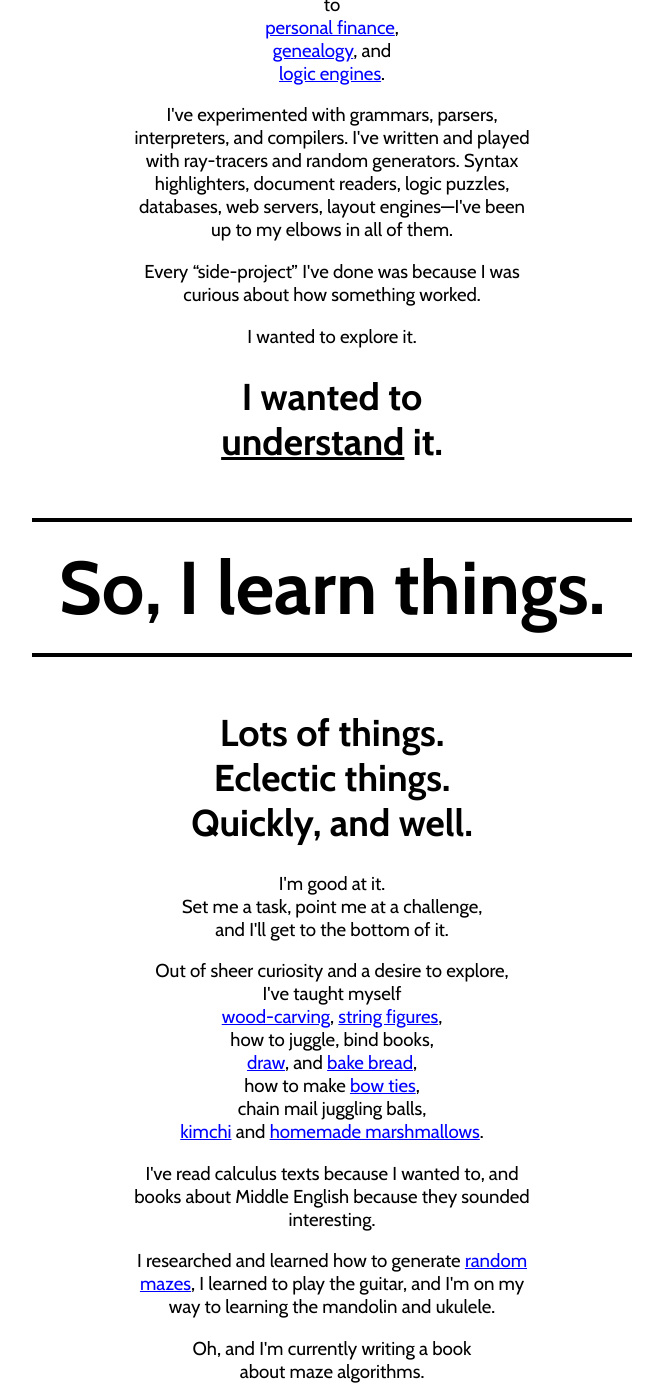
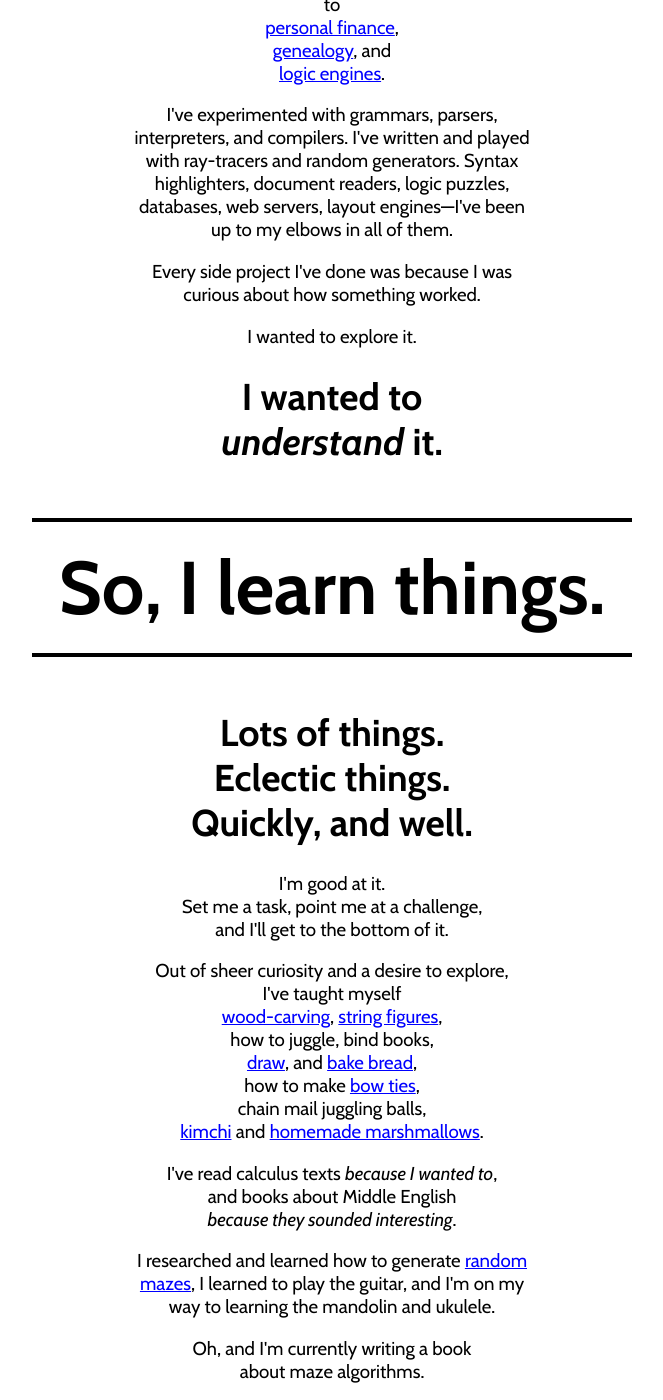
Before and after one commit to jamis/buckblog, a Jekyll site: the page me.html, which Jekyll copies as it is, in a window 1280 px wide and 1400 px high, scrolled down 2131 px. Shown: the whole window, without its empty margins (308-971 px from the left). Built offline with Jekyll 4.4.1, drawn with Linux system fonts in a browser that asks for light colours; Markdown is read by kramdown in place of the engine named in the settings; comment, search, counter and statistics services are not loaded; some of the changed text lies outside the part shown.

Commit message:
more wordsmithing

```diff
--- a/me.html
+++ b/me.html
@@ -3,7 +3,7 @@
 <head>
   <title>Jamis Buck</title>
   <meta charset="UTF-8" />
-  <link href='http://fonts.googleapis.com/css?family=Cabin:400,700' rel='stylesheet' type='text/css'>
+  <link href='http://fonts.googleapis.com/css?family=Cabin:400,700,400italic,700italic' rel='stylesheet' type='text/css'>
   <style type="text/css">
     html, body {
       margin: 0;
@@ -213,7 +213,7 @@
 
       <p>Aside from those,<br />
         I've spent thousands more hours<br />
-        tinkering on side-projects ranging from<br />
+        tinkering on side projects ranging from<br />
         <a href="https://github.com/jamis/kaleidoscope">uniform tilings</a>,<br />
         <a href="https://github.com/jamis/theseus">random mazes</a>,<br />
         and <a href="https://github.com/jamis/celtic_knot">celtic knots</a>,<br />
@@ -224,13 +224,13 @@
 
       <p>I've experimented with grammars, parsers, interpreters, and compilers. I've written and played with ray-tracers and random generators. Syntax highlighters, document readers, logic puzzles, databases, web servers, layout engines&mdash;I've been up to my elbows in all of them.</p>
 
-      <p>Every “side-project” I've done was because I was curious
+      <p>Every side project I've done was because I was curious
         about how something worked.</p>
 
       <p>I wanted to explore it.</p>
 
       <h2 class="callout">I wanted to<br />
-        <u>understand</u> it.</h2>
+        <em>understand</em> it.</h2>
     </div>
 
     <h1 class="callout">So, I learn things.</h1>
@@ -251,7 +251,9 @@
         chain mail juggling balls,<br />
         <a href="http://twitpic.com/2vpxxj">kimchi</a> and <a href="https://twitter.com/jamis/status/125708128296771584">homemade marshmallows</a>.</p>
 
-      <p>I've read calculus texts because I wanted to, and books about Middle English because they sounded interesting.</p>
+      <p>I've read calculus texts <em>because I wanted to</em>,<br />
+        and books about Middle English<br />
+        <em>because they sounded interesting</em>.</p>
 
       <p>I researched and learned how to generate <a href="http://weblog.jamisbuck.org/2011/2/7/maze-generation-algorithm-recap">random mazes</a>, I learned to play the guitar, and I'm on my way to learning the mandolin and ukulele.</p>
 
```
